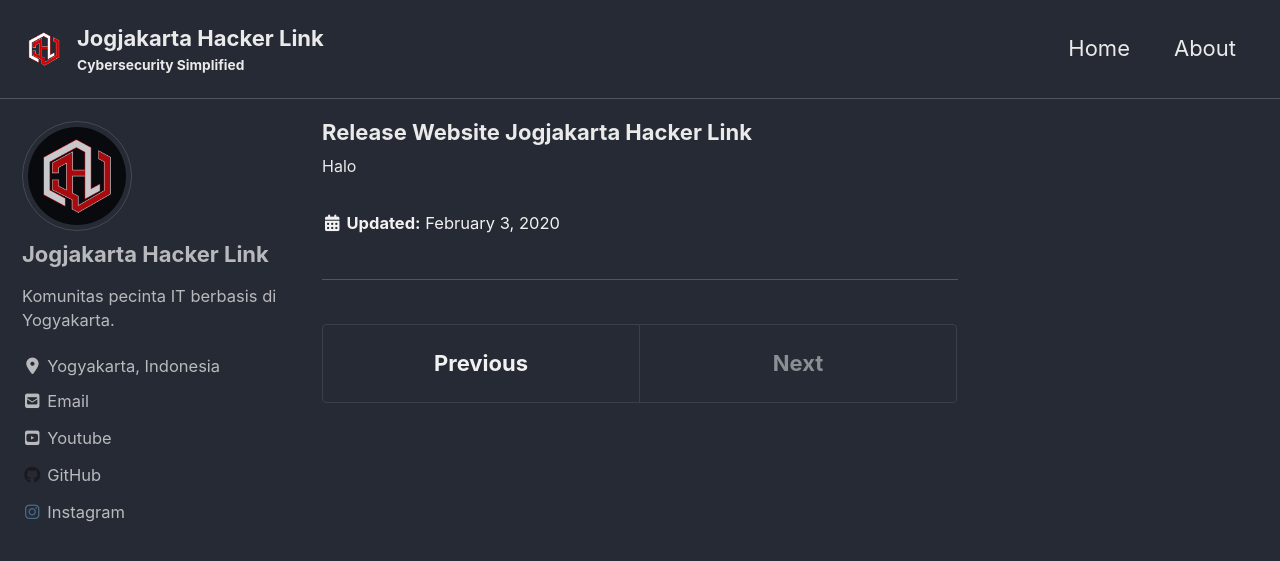
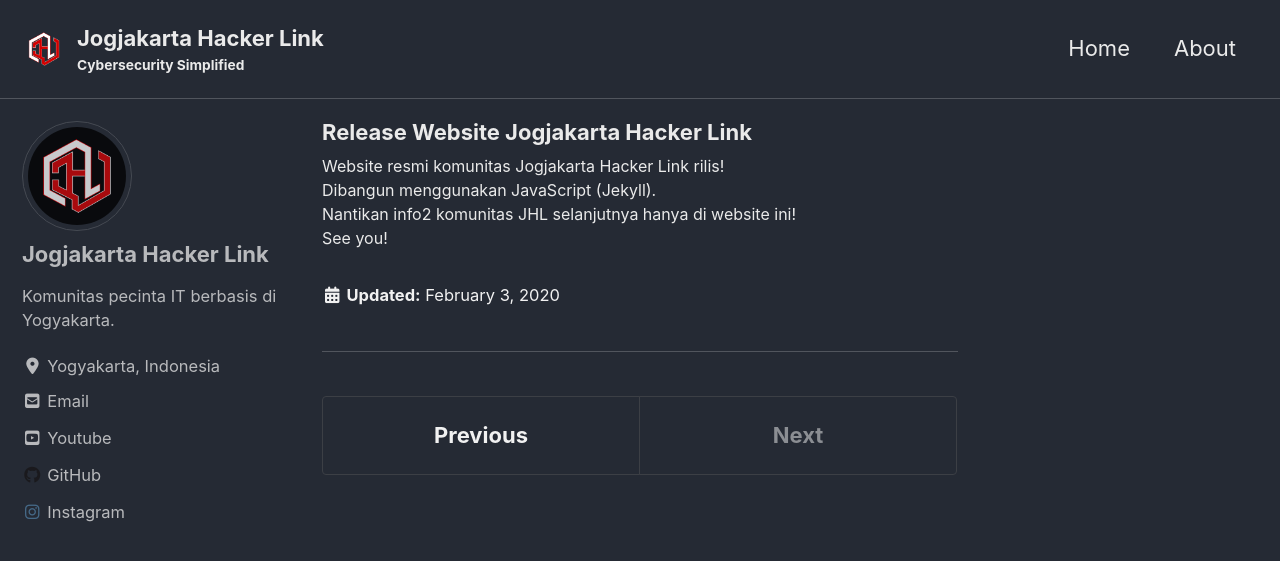
Before and after one commit to jogjakartahackerlink/jogjakartahackerlink.github.io, a Jekyll site: the page built from _posts/2020-02-02-release-website-jhl.html, in a window 1280 px wide and 900 px high. Shown: the top 561 px of the window. Built offline with Jekyll 4.4.1, drawn with Linux system fonts in a browser that asks for light colours; cached includes are drawn as plain includes; nearby versions of some CDN libraries.

Commit message:
Update 2020-02-02-release-website-jhl.html

```diff
--- a/_posts/2020-02-02-release-website-jhl.html
+++ b/_posts/2020-02-02-release-website-jhl.html
@@ -6,4 +6,7 @@
 permalink: '/release-website-jhl'
 ---
 
-Halo
+Website resmi komunitas Jogjakarta Hacker Link rilis!<br>
+Dibangun menggunakan JavaScript (Jekyll).<br>
+Nantikan info2 komunitas JHL selanjutnya hanya di website ini!<br>
+See you!
```
